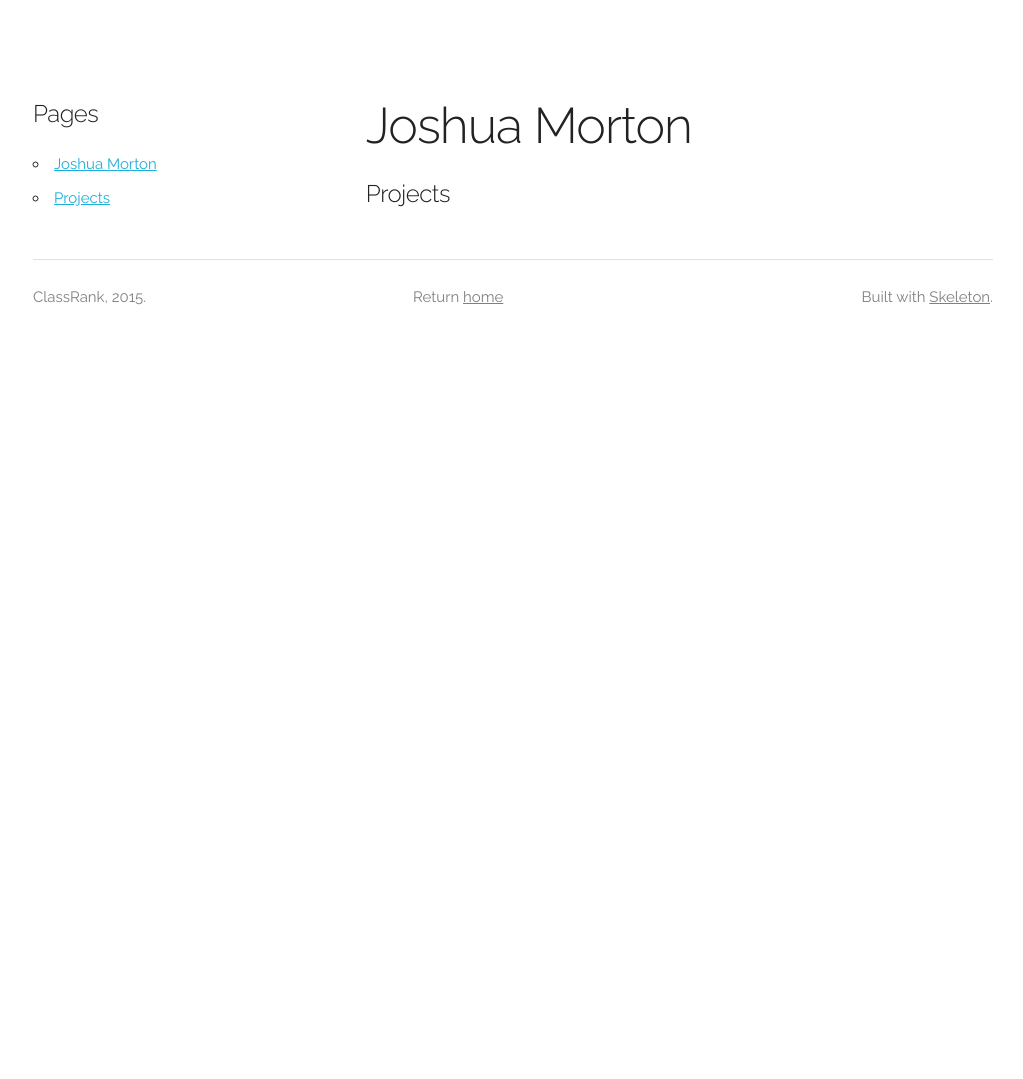
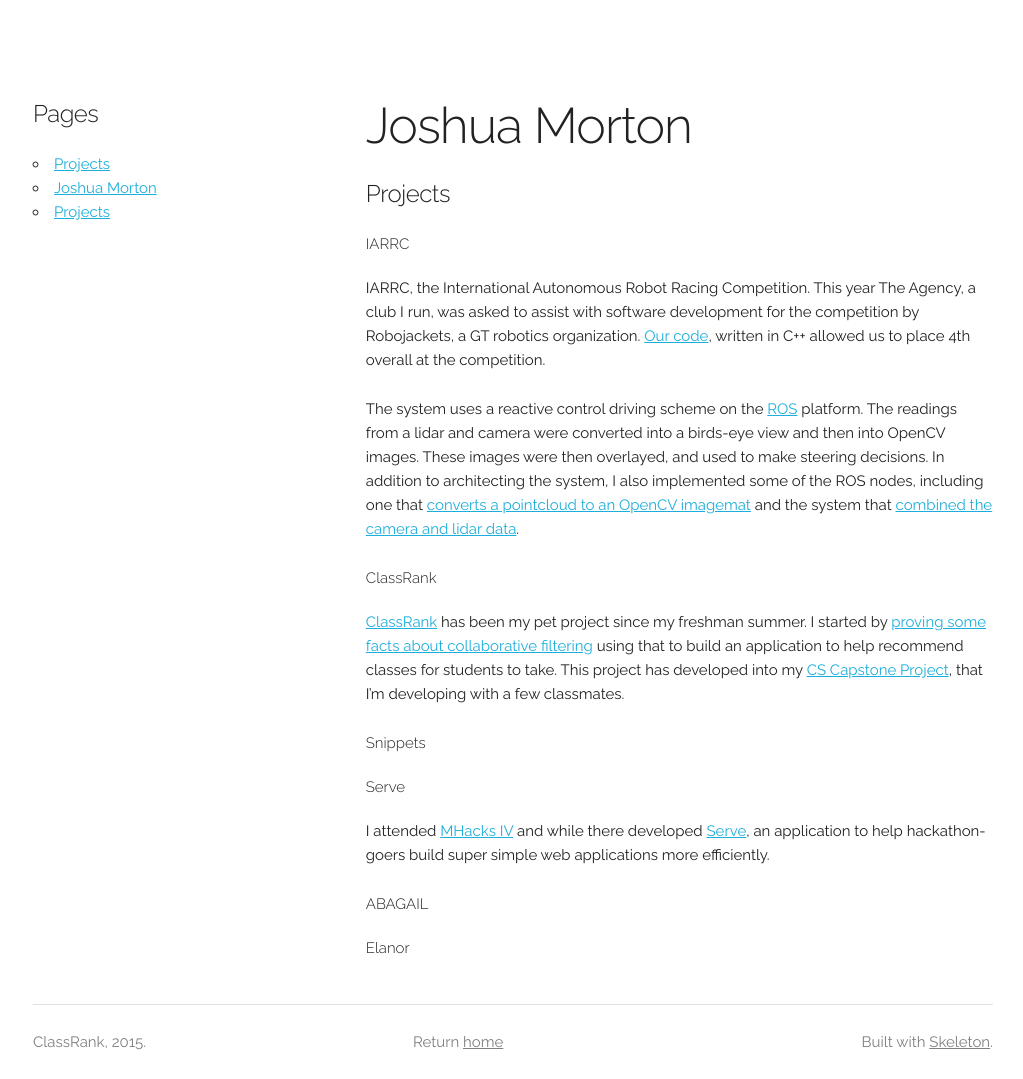
Before and after one commit to joshuamorton/joshuamorton.github.com, a Jekyll site: the page built from projects.md, in a window 1280 px wide. Shown: the whole page, without its empty margins (127-1150 px from the left). Built offline with Jekyll 4.4.1, drawn with Linux system fonts in a browser that asks for light colours; Markdown is read by kramdown in place of the engine named in the settings; before the commit the page ends 900 px from its top, so only the background shows below that.

Commit message:
added contacts, fixed list css, partial projects update

```diff
--- a/css/skeleton.css
+++ b/css/skeleton.css
@@ -300,8 +300,6 @@
 ol ul {
   margin: 1.5rem 0 1.5rem 3rem;
   font-size: 90%; }
-li {
-  margin-bottom: 1rem; }
 
 
 /* Code
--- a/projects.md
+++ b/projects.md
@@ -5,3 +5,20 @@
 
 #Joshua Morton
 #####Projects
+
+######IARRC
+IARRC, the International Autonomous Robot Racing Competition. This year The Agency, a club I run, was asked to assist with software development for the competition by Robojackets, a GT robotics organization. [Our code](https://github.com/RoboJackets/iarrc-software), written in C++ allowed us to place 4th overall at the competition.
+
+The system uses a reactive control driving scheme on the [ROS](http://www.ros.org/) platform. The readings from a lidar and camera were converted into a birds-eye view and then into OpenCV images. These images were then overlayed, and used to make steering decisions. In addition to architecting the system, I also implemented some of the ROS nodes, including one that [converts a pointcloud to an OpenCV imagemat](https://github.com/RoboJackets/iarrc-software/blob/master/iarrc/src/pointcloud_to_image/pointcloud_to_image.cpp) and the system that [combined the camera and lidar data](https://github.com/RoboJackets/iarrc-software/blob/master/iarrc/src/iarrc_world_model/world_model.cpp).
+
+######ClassRank
+[ClassRank](https://github.com/joshuamorton/ClassRank) has been my pet project since my freshman summer. I started by [proving some facts about collaborative filtering](https://www.sharelatex.com/github/repos/joshuamorton/ClassRank/builds/c7ae4929b2575f232753d366ce574833a94864ee/raw/output.pdf) using that to build an application to help recommend classes for students to take. This project has developed into my [CS Capstone Project](https://github.com/classrank), that I'm developing with a few classmates.
+
+######Snippets
+
+######Serve
+I attended [MHacks IV](http://mhacks-iv.devpost.com/) and while there developed [Serve](https://github.com/thepav/serve), an application to help hackathon-goers build super simple web applications more efficiently.
+
+######ABAGAIL
+
+######Elanor
```
Also changed, not shown: contact.md (added, +11 -0 lines).
